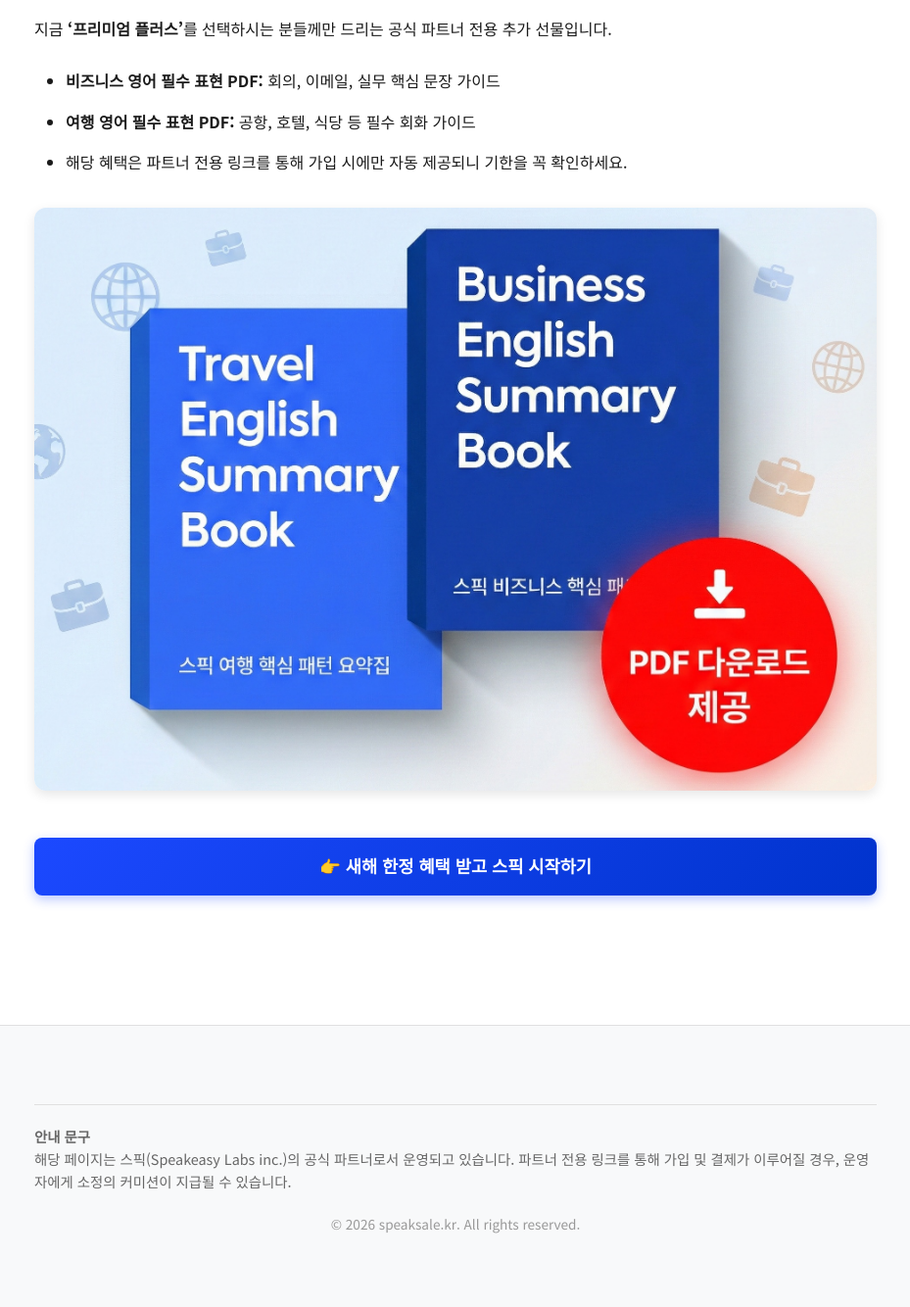
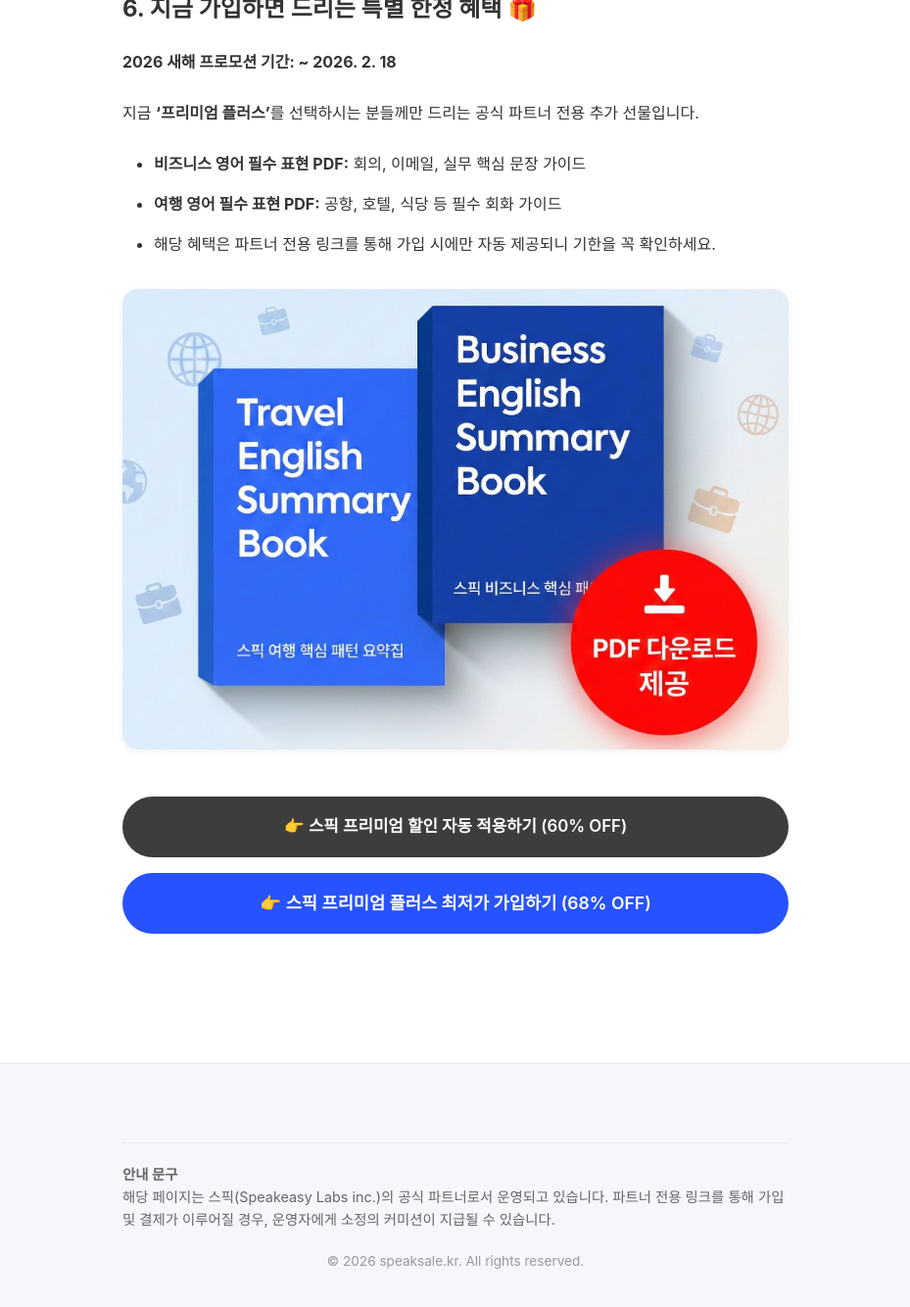
Before and after one commit to kjsjdw/speak_event_page, a Jekyll site: the page built from content/main-page-content.md, in a window 1280 px wide and 1400 px high, scrolled down 5721 px. Shown: the top 1334 px of the window at 98% size, without its empty margins (175-1104 px from the left). Built offline with Jekyll 4.4.1, drawn with Linux system fonts in a browser that asks for light colours; some web fonts are replaced.

Commit message:
style change

```diff
--- a/_includes/head.html
+++ b/_includes/head.html
@@ -9,10 +9,8 @@
 <!-- CSS 스타일시트 -->
 <link rel="stylesheet" href="{{ '/content/colors-and-styles.css' | relative_url }}">
 
-<!-- Google Fonts -->
-<link rel="preconnect" href="https://fonts.googleapis.com">
-<link rel="preconnect" href="https://fonts.gstatic.com" crossorigin>
-<link href="https://fonts.googleapis.com/css2?family=Noto+Sans+KR:wght@400;500;700&display=swap" rel="stylesheet">
+<!-- Pretendard 폰트 (Speak.com 스타일) -->
+<link rel="stylesheet" href="https://cdn.jsdelivr.net/gh/orioncactus/pretendard@v1.3.9/dist/web/variable/pretendardvariable.min.css">
 
 <!-- Jekyll SEO Tag (title, description, Open Graph 자동 생성) -->
 {% seo %}
--- a/content/colors-and-styles.css
+++ b/content/colors-and-styles.css
@@ -1,39 +1,39 @@
 /* ========================================
-   🎨 색상 및 디자인 변수 (여기서 수정!)
+   색상 및 디자인 변수 (여기서 수정!)
+   Speak.com 스타일 — 깔끔하고 모던한 디자인
    ======================================== */
 :root {
-  /* 스픽 브랜드 색상 - 여기만 바꾸면 사이트 전체 색상 변경! */
+  /* 스픽 브랜드 색상 */
   --speak-blue: #1C49FF;
   --speak-blue-hover: #1539CC;
-  --speak-blue-light: #E6EBFF;
+  --speak-blue-light: #E7E9FF;
 
   /* 색상 팔레트 */
-  --text-dark: #1a1a1a;
+  --text-dark: #333333;
   --text-gray: #666666;
   --text-light: #999999;
   --bg-white: #ffffff;
-  --bg-gray-light: #f8f9fa;
-  --border-color: #e0e0e0;
+  --bg-gray-light: #f5f7fd;
+  --border-color: #e8eaf0;
 
   /* 레이아웃 */
-  --max-width: 1200px;
-  --content-width: 900px;
+  --content-width: 720px;
   --mobile-padding: 20px;
   --desktop-padding: 40px;
 
   /* 타이포그래피 */
-  --font-family: 'Noto Sans KR', -apple-system, BlinkMacSystemFont, 'Segoe UI', sans-serif;
+  --font-family: 'Pretendard Variable', Pretendard, -apple-system, BlinkMacSystemFont, 'Segoe UI', sans-serif;
   --font-size-base: 16px;
   --font-size-large: 18px;
-  --line-height-base: 1.8;
+  --line-height-base: 1.75;
 
   /* 버튼 */
-  --button-radius: 8px;
-  --button-padding: 16px 32px;
+  --button-radius: 50px;
+  --button-padding: 18px 40px;
   --button-min-height: 44px;
 
   /* 애니메이션 */
-  --transition-speed: 0.3s;
+  --transition-speed: 0.2s;
 }
 
 /* ========================================
@@ -79,30 +79,29 @@ main {
 h1, h2, h3, h4, h5, h6 {
   font-weight: 700;
   line-height: 1.4;
-  margin-top: 2em;
+  margin-top: 2.5em;
   margin-bottom: 1em;
   color: var(--text-dark);
 }
 
 h1 {
-  font-size: 2.2em;
+  font-size: 1.8em;
   margin-top: 0.5em;
-  border-bottom: 3px solid var(--speak-blue);
-  padding-bottom: 0.5em;
 }
 
 h2 {
-  font-size: 1.8em;
-  color: var(--speak-blue);
+  font-size: 1.5em;
+  color: var(--text-dark);
 }
 
 h3 {
-  font-size: 1.4em;
+  font-size: 1.25em;
   margin-top: 1.5em;
+  font-weight: 600;
 }
 
 p {
-  margin-bottom: 1.2em;
+  margin-bottom: 1.5em;
 }
 
 strong {
@@ -118,67 +117,68 @@ h3 strong,
 
 a {
   color: var(--speak-blue);
-  text-decoration: underline;
-  transition: color var(--transition-speed);
+  text-decoration: none;
+  transition: color var(--transition-speed) ease;
 }
 
 a:hover {
   color: var(--speak-blue-hover);
+  text-decoration: underline;
 }
 
 hr {
   border: none;
-  border-top: 2px solid var(--border-color);
-  margin: 3em 0;
+  border-top: 1px solid var(--border-color);
+  margin: 4em 0;
 }
 
 /* ========================================
    이미지
    ======================================== */
 img {
-  max-width: 100%;
+  width: 100%;
   height: auto;
   display: block;
   margin: 2em auto;
-  border-radius: 12px;
-  box-shadow: 0 4px 12px rgba(0, 0, 0, 0.1);
+  border-radius: 16px;
+  box-shadow: 0 2px 8px rgba(0, 0, 0, 0.06);
+  image-rendering: -webkit-optimize-contrast;
 }
 
 /* ========================================
-   버튼 스타일 (CSS 버튼 - 이미지 아님!)
+   버튼 스타일 (Speak.com pill 버튼)
    ======================================== */
 .cta-button {
   display: inline-block;
-  background: var(--speak-blue);
+  background: var(--text-dark);
   color: white !important;
   padding: var(--button-padding);
   border-radius: var(--button-radius);
-  font-size: var(--font-size-large);
-  font-weight: 700;
+  font-size: 1.05em;
+  font-weight: 600;
   text-align: center;
   text-decoration: none !important;
   min-height: var(--button-min-height);
-  transition: all var(--transition-speed);
-  box-shadow: 0 4px 12px rgba(28, 73, 255, 0.3);
+  transition: all var(--transition-speed) ease;
   cursor: pointer;
   border: none;
   line-height: 1.5;
+  opacity: 0.95;
 }
 
 .cta-button:hover {
-  background: var(--speak-blue-hover);
-  transform: translateY(-2px);
-  box-shadow: 0 6px 16px rgba(28, 73, 255, 0.4);
+  opacity: 1;
+  transform: translateY(-1px);
 }
 
 .cta-button:active {
   transform: translateY(0);
-  box-shadow: 0 2px 8px rgba(28, 73, 255, 0.3);
+  opacity: 0.9;
 }
 
-/* 플러스 버튼 강조 */
+/* 플러스 버튼 강조 — 브랜드 블루 */
 .cta-button-plus {
-  background: linear-gradient(135deg, var(--speak-blue) 0%, #0033CC 100%);
+  background: var(--speak-blue);
   font-size: 1.1em;
 }
 
@@ -186,7 +186,7 @@ img {
 .cta-buttons {
   display: flex;
   flex-direction: column;
-  gap: 15px;
+  gap: 16px;
   margin: 2em 0;
 }
 
@@ -203,13 +203,14 @@ table {
   border-collapse: collapse;
   margin: 2em 0;
   background: white;
-  box-shadow: 0 2px 8px rgba(0, 0, 0, 0.08);
-  border-radius: 8px;
+  box-shadow: 0 1px 4px rgba(0, 0, 0, 0.04);
+  border-radius: 12px;
   overflow: hidden;
+  border: 1px solid var(--border-color);
 }
 
 thead {
-  background: var(--speak-blue);
+  background: var(--text-dark);
   color: white;
 }
 
@@ -220,7 +221,7 @@ th, td {
 }
 
 th {
-  font-weight: 700;
+  font-weight: 600;
 }
 
 tbody tr:hover {
@@ -232,17 +233,18 @@ tbody tr:last-child td {
 }
 
 /* ========================================
-   학습 단계 섹션
+   학습 단계 섹션 (동영상+글 카드 박스)
    ======================================== */
 .learning-step {
   display: flex;
   align-items: center;
   gap: 30px;
-  margin: 3em 0;
-  padding: 2em;
-  background: var(--bg-gray-light);
-  border-radius: 12px;
-  border-left: 4px solid var(--speak-blue);
+  margin: 2.5em 0;
+  padding: 2.5em;
+  background: var(--bg-white);
+  border-radius: 16px;
+  border: 1px solid var(--border-color);
+  box-shadow: 0 2px 12px rgba(0, 0, 0, 0.06);
 }
 
 .step-content {
@@ -255,14 +257,13 @@ tbody tr:last-child td {
 
 .learning-step h3 {
   margin-top: 0;
-  color: var(--speak-blue);
+  color: var(--text-dark);
 }
 
 /* 비디오 스타일 */
 video {
   width: 100%;
   border-radius: 12px;
-  box-shadow: 0 4px 12px rgba(0, 0, 0, 0.15);
   display: block;
 }
 
@@ -270,29 +271,31 @@ video {
    FAQ 스타일 (details/summary)
    ======================================== */
 details {
-  background: var(--bg-gray-light);
-  border-radius: 8px;
+  background: var(--bg-white);
+  border-radius: 12px;
   padding: 16px 20px;
   margin: 1em 0;
-  border-left: 4px solid var(--speak-blue);
+  border: 1px solid var(--border-color);
   cursor: pointer;
-  transition: all var(--transition-speed);
+  transition: all var(--transition-speed) ease;
+  box-shadow: 0 1px 4px rgba(0, 0, 0, 0.04);
 }
 
 details:hover {
-  background: var(--speak-blue-light);
+  border-color: var(--speak-blue-light);
+  box-shadow: 0 2px 8px rgba(0, 0, 0, 0.08);
 }
 
 details[open] {
   padding-bottom: 20px;
-  background: white;
-  box-shadow: 0 4px 12px rgba(0, 0, 0, 0.1);
+  box-shadow: 0 4px 16px rgba(0, 0, 0, 0.08);
+  border-color: var(--speak-blue-light);
 }
 
 summary {
-  font-weight: 700;
-  font-size: 1.1em;
-  color: var(--speak-blue);
+  font-weight: 600;
+  font-size: 1.05em;
+  color: var(--text-dark);
   cursor: pointer;
   list-style: none;
   padding: 8px 0;
@@ -303,20 +306,21 @@ summary::-webkit-details-marker {
 }
 
 summary::before {
-  content: '▶ ';
+  content: '+ ';
   display: inline-block;
   margin-right: 8px;
-  transition: transform var(--transition-speed);
+  font-weight: 700;
+  transition: transform var(--transition-speed) ease;
 }
 
 details[open] summary::before {
-  transform: rotate(90deg);
+  content: '- ';
 }
 
 details p {
   margin-top: 1em;
   padding-left: 24px;
-  color: var(--text-dark);
+  color: var(--text-gray);
 }
 
 /* ========================================
@@ -329,7 +333,7 @@ ul, ol {
 
 li {
   margin-bottom: 0.8em;
-  line-height: 1.8;
+  line-height: 1.75;
 }
 
 /* ========================================
@@ -389,15 +393,15 @@ li {
   }
 
   h1 {
-    font-size: 1.8em;
+    font-size: 1.5em;
   }
 
   h2 {
-    font-size: 1.5em;
+    font-size: 1.3em;
   }
 
   h3 {
-    font-size: 1.2em;
+    font-size: 1.15em;
   }
 
   .container {
@@ -433,17 +437,23 @@ li {
   table {
     display: block;
     overflow-x: auto;
-    white-space: nowrap;
+    white-space: normal;
   }
 
   th, td {
     padding: 12px;
-    font-size: 0.9em;
+    font-size: 0.85em;
   }
 
   /* 이미지 마진 조정 */
   img {
     margin: 1.5em auto;
+    border-radius: 12px;
+  }
+
+  /* 카드 라운드 축소 */
+  .learning-step {
+    border-radius: 12px;
   }
 }
 
--- a/content/main-page-content.md
+++ b/content/main-page-content.md
@@ -165,7 +165,10 @@ brand_color: "#1C49FF"
 ![스픽 프리미엄 플러스 PDF 혜택 상세](content/images/03-pdf-gift-detail.jpg)
 
 <div class="cta-buttons final-cta">
+  <a href="{{ page.premium_link }}" class="cta-button" target="_blank" rel="noopener">
+    👉 스픽 프리미엄 할인 자동 적용하기 (60% OFF)
+  </a>
   <a href="{{ page.premium_plus_link }}" class="cta-button cta-button-plus" target="_blank" rel="noopener">
-    👉 새해 한정 혜택 받고 스픽 시작하기
+    👉 스픽 프리미엄 플러스 최저가 가입하기 (68% OFF)
   </a>
 </div>
```
